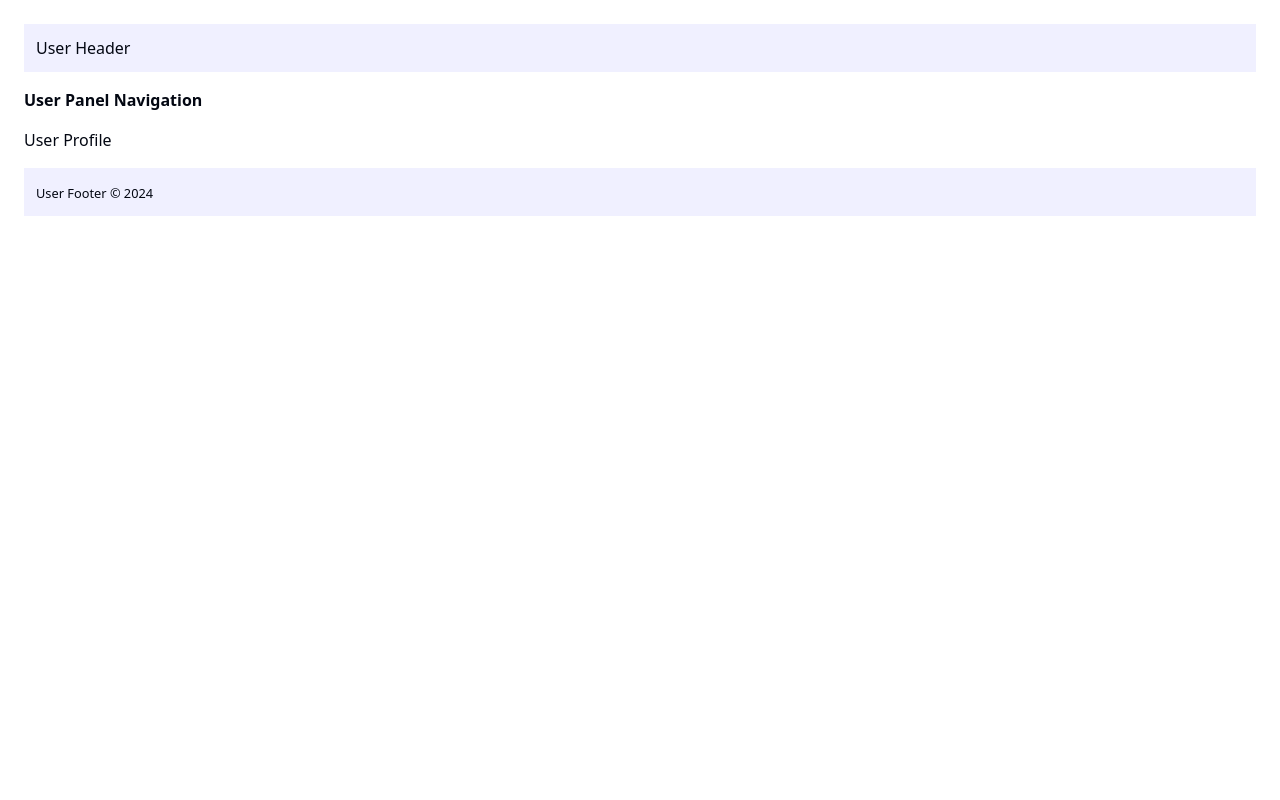
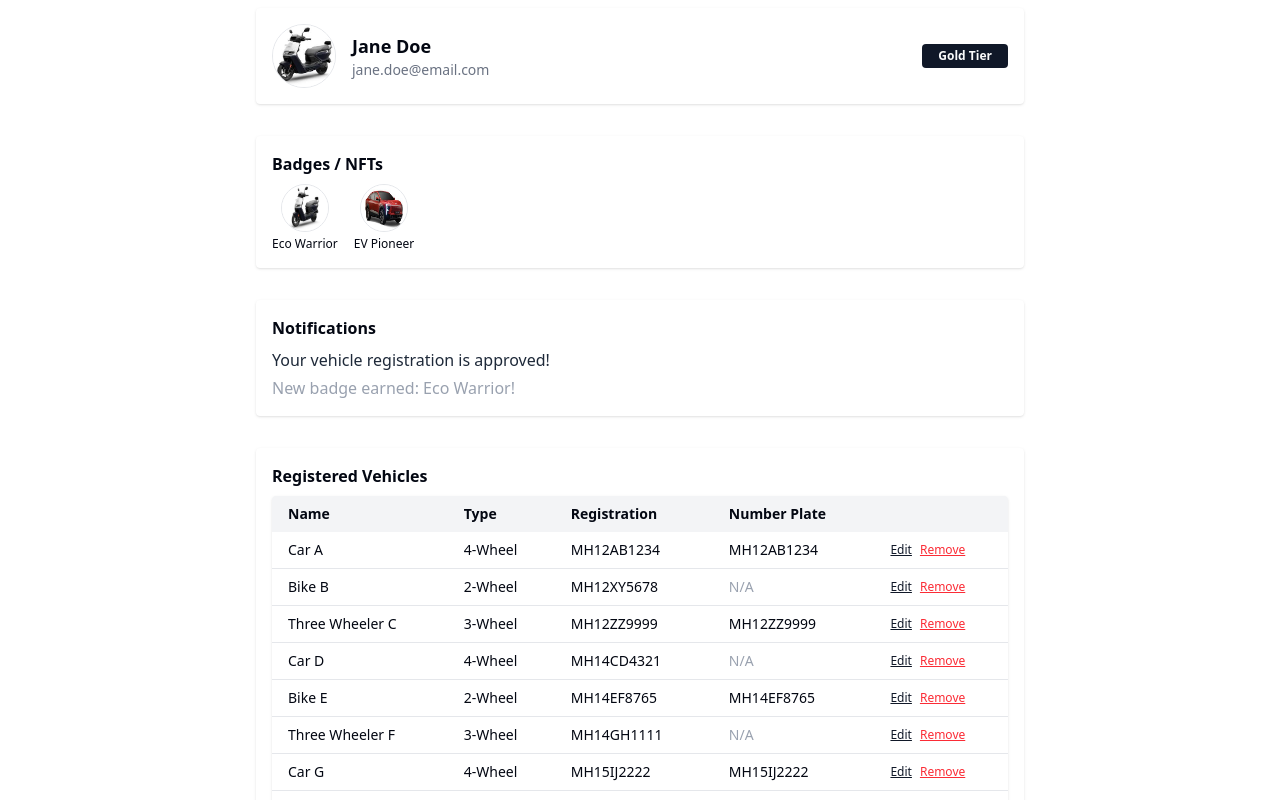
Before and after one commit to DattatrayPatil-Alchemytech/byteme-ai-frontend, a Next.js app: page /profile in a window 1280 px wide. Shown: the top 800 px of the page. Built offline with nearby package versions, Linux system fonts and the light colour scheme.

Commit message:
feat: BA-49 Profile page created.

```diff
--- a/app/(user)/history/layout.tsx
+++ /dev/null
@@ -1,16 +0,0 @@
-import React from 'react';
-import Header from "../Header";
-import Footer from "../Footer";
-
-export default function HistoryPageLayout({ children }: { children: React.ReactNode }) {
-  return (
-    <div style={{ padding: 24 }}>
-      <Header />
-      <nav style={{ marginBottom: 16 }}>
-        <strong>User Panel Navigation</strong>
-      </nav>
-      <main>{children}</main>
-      <Footer />
-    </div>
-  );
-}
--- a/app/(user)/profile/layout.tsx
+++ /dev/null
@@ -1,16 +0,0 @@
-import React from 'react';
-import Header from "../Header";
-import Footer from "../Footer";
-
-export default function UserProfileLayout({ children }: { children: React.ReactNode }) {
-  return (
-    <div style={{ padding: 24 }}>
-      <Header />
-      <nav style={{ marginBottom: 16 }}>
-        <strong>User Panel Navigation</strong>
-      </nav>
-      <main>{children}</main>
-      <Footer />
-    </div>
-  );
-}
--- /dev/null
+++ b/app/(user)/profile/mockVehicles.ts
@@ -0,0 +1,12 @@
+export const mockVehicles = [
+  { id: 1, name: "Car A", type: "4-wheel", reg: "MH12AB1234", numberPlate: "MH12AB1234" },
+  { id: 2, name: "Bike B", type: "2-wheel", reg: "MH12XY5678" },
+  { id: 3, name: "Three Wheeler C", type: "3-wheel", reg: "MH12ZZ9999", numberPlate: "MH12ZZ9999" },
+  { id: 4, name: "Car D", type: "4-wheel", reg: "MH14CD4321" },
+  { id: 5, name: "Bike E", type: "2-wheel", reg: "MH14EF8765", numberPlate: "MH14EF8765" },
+  { id: 6, name: "Three Wheeler F", type: "3-wheel", reg: "MH14GH1111" },
+  { id: 7, name: "Car G", type: "4-wheel", reg: "MH15IJ2222", numberPlate: "MH15IJ2222" },
+  { id: 8, name: "Bike H", type: "2-wheel", reg: "MH15KL3333" },
+  { id: 9, name: "Three Wheeler I", type: "3-wheel", reg: "MH15MN4444", numberPlate: "MH15MN4444" },
+  { id: 10, name: "Car J", type: "4-wheel", reg: "MH16OP5555" },
+];
--- a/app/(user)/profile/page.tsx
+++ b/app/(user)/profile/page.tsx
@@ -1,3 +1,146 @@
+"use client";
+import React, { useState } from "react";
+import { DataTable } from "@/components/ui/DataTable";
+import { ColumnDef } from "@tanstack/react-table";
+import { mockVehicles } from "./mockVehicles";
+
+// Mock data for profile, badges, tier, notifications, and vehicles
+const userProfile = {
+  name: "Jane Doe",
+  email: "jane.doe@email.com",
+  avatar: "/assets/bike-ev.jpg",
+  tier: "Gold",
+  badges: [
+    { id: 1, name: "Eco Warrior", image: "/assets/bike-ev.jpg" },
+    { id: 2, name: "EV Pioneer", image: "/assets/car-ev.jpg" },
+  ],
+  notifications: [
+    { id: 1, message: "Your vehicle registration is approved!", read: false },
+    { id: 2, message: "New badge earned: Eco Warrior!", read: true },
+  ],
+};
+
 export default function UserProfilePage() {
-  return <h1>User Profile</h1>;
+  const [vehicles, setVehicles] = useState(mockVehicles);
+  const [editId, setEditId] = useState<number | null>(null);
+  const [editName, setEditName] = useState("");
+
+  const handleEdit = (id: number, name: string) => {
+    setEditId(id);
+    setEditName(name);
+  };
+  const handleSave = (id: number) => {
+    setVehicles(vehicles.map(v => v.id === id ? { ...v, name: editName } : v));
+    setEditId(null);
+  };
+  const handleRemove = (id: number) => {
+    setVehicles(vehicles.filter(v => v.id !== id));
+  };
+
+  // DataTable columns
+  const columns: ColumnDef<(typeof vehicles)[number]>[] = [
+    {
+      accessorKey: "name",
+      header: "Name",
+      cell: (info) => {
+        const vehicle = info.row.original;
+        return editId === vehicle.id ? (
+          <input
+            className="border rounded px-2 py-1 text-sm"
+            value={editName}
+            onChange={e => setEditName(e.target.value)}
+            onBlur={() => handleSave(vehicle.id)}
+            onKeyDown={e => { if (e.key === 'Enter') handleSave(vehicle.id); }}
+            autoFocus
+          />
+        ) : (
+          <span onClick={() => handleEdit(vehicle.id, vehicle.name)} className="cursor-pointer hover:underline">
+            {vehicle.name}
+          </span>
+        );
+      },
+    },
+    {
+      accessorKey: "type",
+      header: "Type",
+      cell: (info) => <span className="capitalize">{info.getValue() as string}</span>,
+    },
+    {
+      accessorKey: "reg",
+      header: "Registration",
+      cell: (info) => <span className="font-mono">{info.getValue() as string}</span>,
+    },
+    {
+      accessorKey: "numberPlate",
+      header: "Number Plate",
+      cell: (info) => {
+        const value = info.getValue() as string | undefined;
+        return value ? <span className="font-mono">{value}</span> : <span className="text-gray-400">N/A</span>;
+      },
+    },
+    {
+      id: "edit",
+      header: "",
+      cell: (info) => {
+        const vehicle = info.row.original;
+        return (
+          <div className="flex gap-2">
+            {editId !== vehicle.id && (
+              <button className="text-xs text-primary underline" onClick={() => handleEdit(vehicle.id, vehicle.name)}>
+                Edit
+              </button>
+            )}
+            <button className="text-xs text-red-500 underline" onClick={() => handleRemove(vehicle.id)}>
+              Remove
+            </button>
+          </div>
+        );
+      },
+    },
+  ];
+
+  return (
+    <div className="max-w-3xl mx-auto space-y-8 mt-2">
+      {/* Profile Section */}
+      <section className="flex items-center gap-4 p-4 bg-white rounded shadow">
+        <img src={userProfile.avatar} alt="avatar" className="w-16 h-16 rounded-full object-cover border" />
+        <div>
+          <div className="font-bold text-lg">{userProfile.name}</div>
+          <div className="text-sm text-gray-500">{userProfile.email}</div>
+        </div>
+        <div className="ml-auto px-4 py-1 rounded bg-primary text-primary-foreground font-semibold text-xs">{userProfile.tier} Tier</div>
+      </section>
+
+      {/* Badges/NFTs display */}
+      <section className="bg-white rounded shadow p-4">
+        <div className="font-semibold mb-2">Badges / NFTs</div>
+        <div className="flex gap-4">
+          {userProfile.badges.map(badge => (
+            <div key={badge.id} className="flex flex-col items-center">
+              <img src={badge.image} alt={badge.name} className="w-12 h-12 rounded-full border mb-1" />
+              <span className="text-xs text-center">{badge.name}</span>
+            </div>
+          ))}
+        </div>
+      </section>
+
+      {/* Notifications panel */}
+      <section className="bg-white rounded shadow p-4">
+        <div className="font-semibold mb-2">Notifications</div>
+        <ul className="space-y-1">
+          {userProfile.notifications.map(note => (
+            <li key={note.id} className={note.read ? "text-gray-400" : "font-medium text-gray-800"}>
+              {note.message}
+            </li>
+          ))}
+        </ul>
+      </section>
+
+      {/* List of registered vehicles with details */}
+      <section className="bg-white rounded shadow p-4">
+        <div className="font-semibold mb-2">Registered Vehicles</div>
+        <DataTable columns={columns} data={vehicles} />
+      </section>
+    </div>
+  );
 }
```
